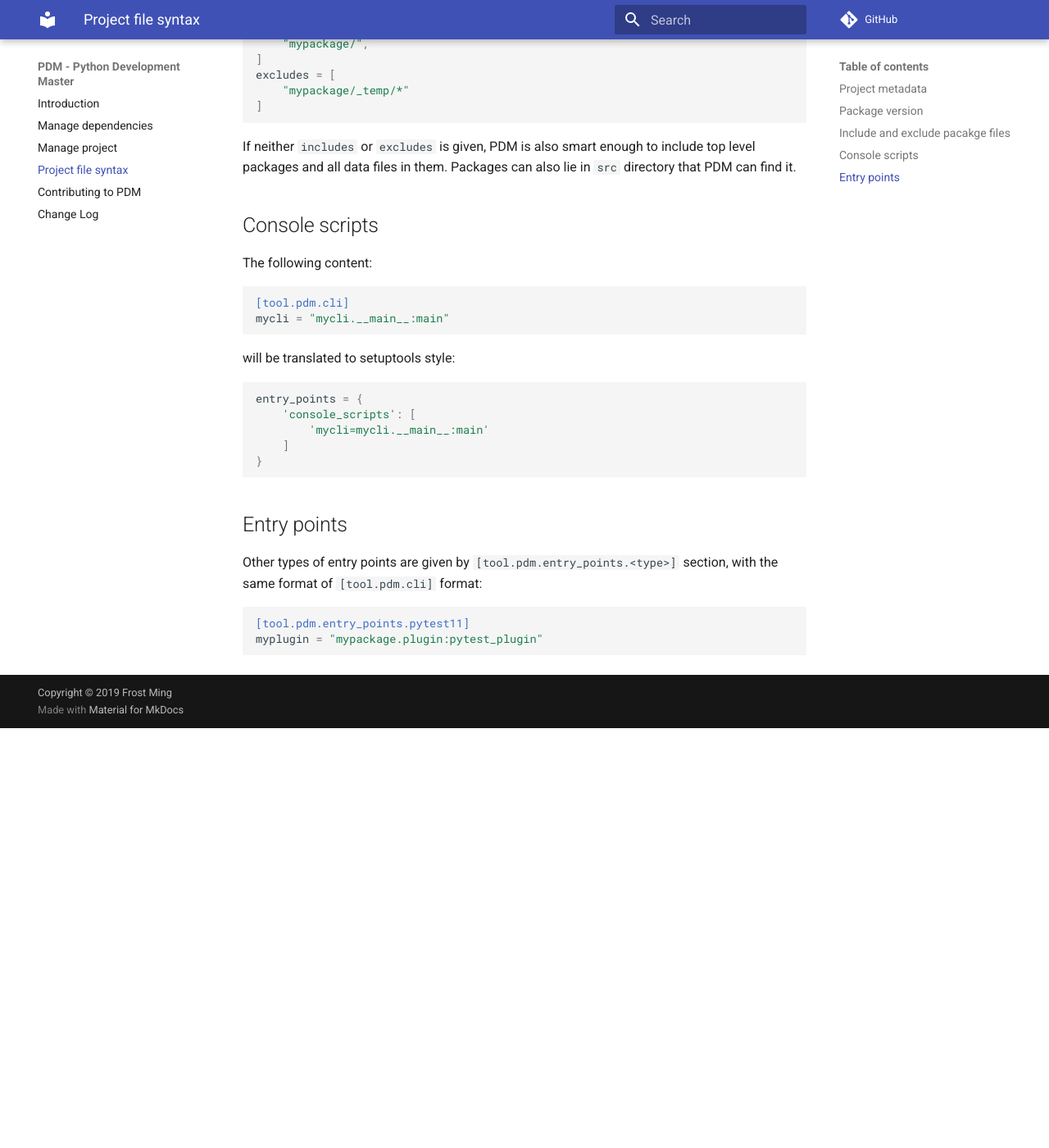
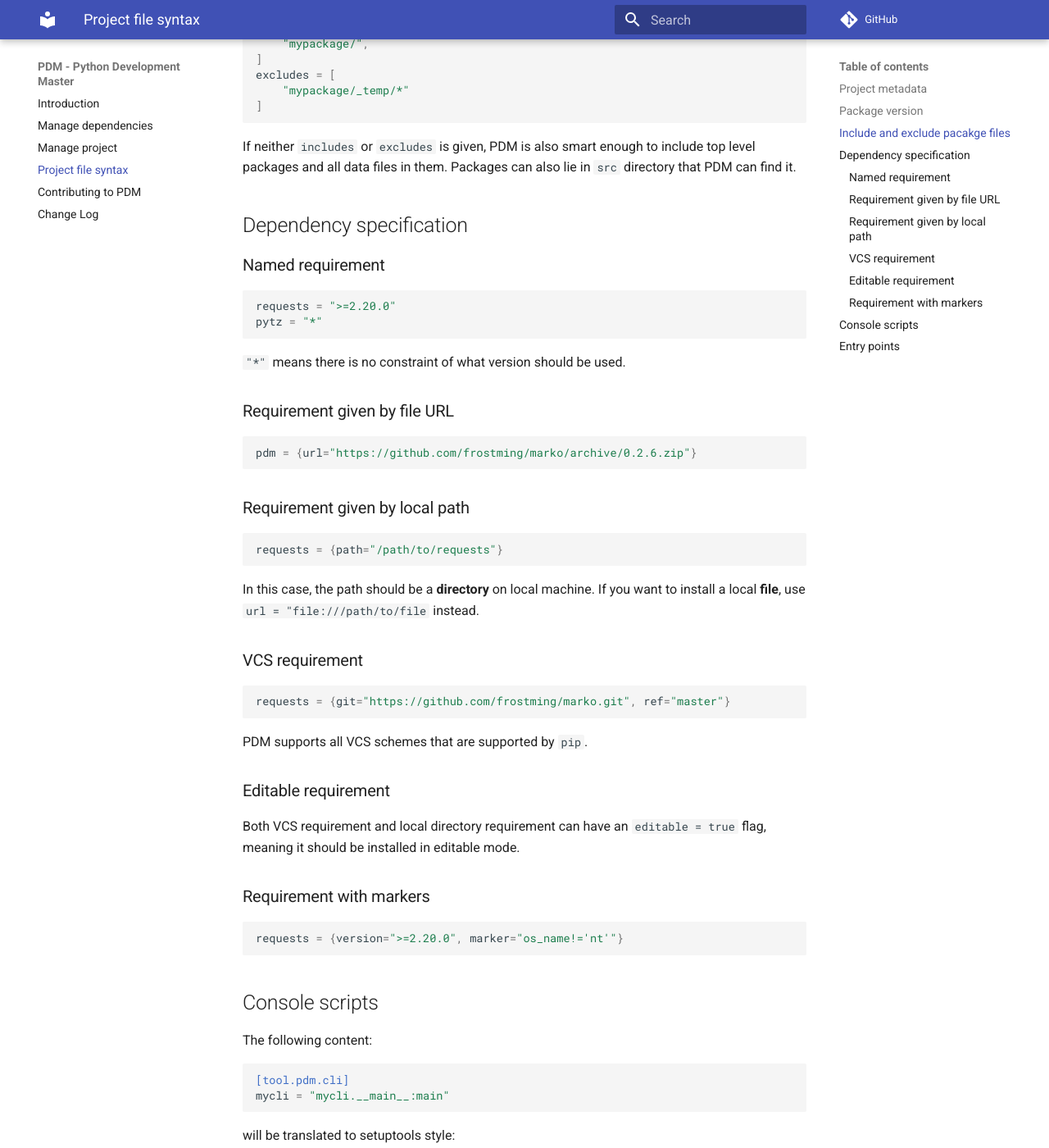
Before and after one commit to ChrisSanderser/pd-ms, an MkDocs documentation site: the page built from docs/docs/pyproject.md, in a window 1280 px wide and 1400 px high, scrolled down 662 px. Shown: the whole window at 82% size. Built offline with MkDocs 1.6.1 and Material for MkDocs 9.7.7, drawn with Linux system fonts in a browser that asks for light colours; comment, search, counter and statistics services are not loaded; before the commit the page ends 1550 px from its top, so only the background shows below that.

Commit message:
update docs

````diff
--- a/docs/docs/pyproject.md
+++ b/docs/docs/pyproject.md
@@ -28,6 +28,47 @@ excludes = [
 If neither `includes` or `excludes` is given, PDM is also smart enough to include top level packages and all data files in them.
 Packages can also lie in `src` directory that PDM can find it.
 
+## Dependency specification
+
+### Named requirement
+
+```toml
+requests = ">=2.20.0"
+pytz = "*"
+```
+`"*"` means there is no constraint of what version should be used.
+
+### Requirement given by file URL
+
+```toml
+pdm = {url="https://github.com/frostming/marko/archive/0.2.6.zip"}
+```
+
+### Requirement given by local path
+
+```toml
+requests = {path="/path/to/requests"}
+```
+In this case, the path should be a **directory** on local machine. If you want to install a local **file**,
+use `url = "file:///path/to/file` instead.
+
+### VCS requirement
+
+```toml
+requests = {git="https://github.com/frostming/marko.git", ref="master"}
+```
+PDM supports all VCS schemes that are supported by `pip`.
+
+### Editable requirement
+
+Both VCS requirement and local directory requirement can have an `editable = true` flag, meaning it should be installed in editable mode.
+
+### Requirement with markers
+
+```toml
+requests = {version=">=2.20.0", marker="os_name!='nt'"}
+```
+
 ## Console scripts
 
 The following content:
--- a/docs/mkdocs.yml
+++ b/docs/mkdocs.yml
@@ -16,6 +16,8 @@ nav:
 markdown_extensions:
   - codehilite
   - admonition
+  - toc:
+      permalink: "#"
   - markdown_include.include:
       base_path: docs
 
````
Also changed, not shown: docs/docs/dependency.md (+1 -1 lines).
